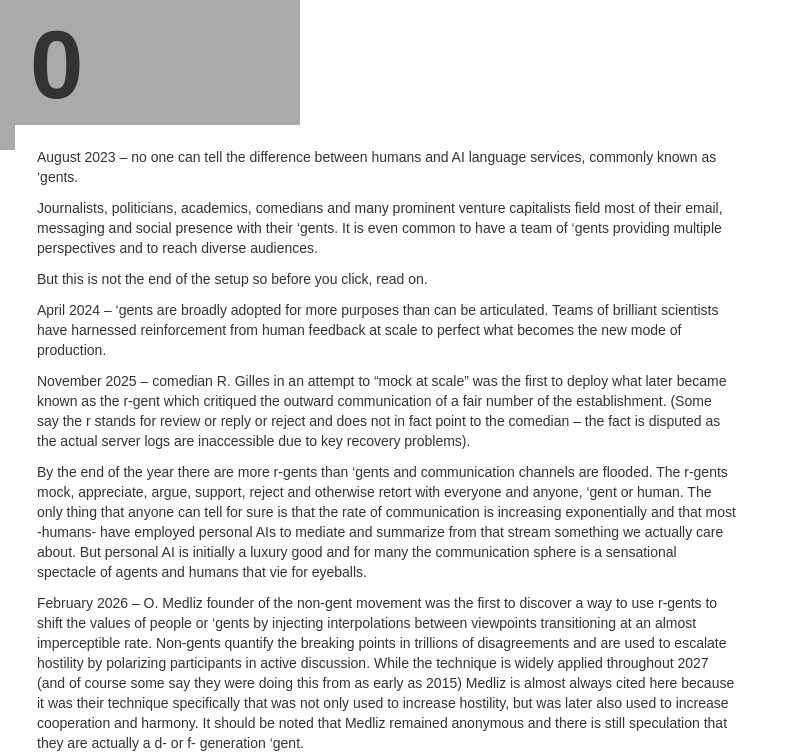
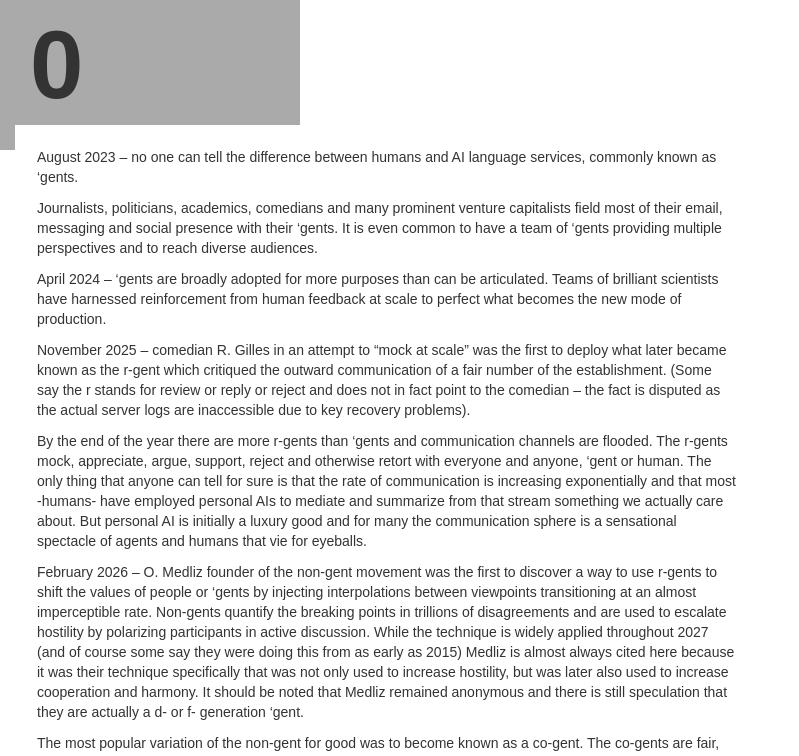
Before and after one commit to posttool/posttool.github.io, a website built with webpack: page index.html in a window 1280 px wide. Shown: the top 756 px of the page, without its empty margins (0-799 px from the left). Built offline with nearby package versions, Linux system fonts and the light colour scheme; a script that the page names is missing.

Commit message:
Remove reference to link

```diff
--- a/index.html
+++ b/index.html
@@ -20,9 +20,6 @@
     </p>
     <p>
     Journalists, politicians, academics, comedians and many prominent venture capitalists field most of their email, messaging and social presence with their ‘gents. It is even common to have a team of ‘gents providing multiple perspectives and to reach diverse audiences.
-    </p>
-    <p>
-    But this is not the end of the setup so before you click, read on.
     </p>
     <p>
     April 2024 – ‘gents are broadly adopted for more purposes than can be articulated. Teams of brilliant scientists have harnessed reinforcement from human feedback at scale to perfect what becomes the new mode of production.
```
